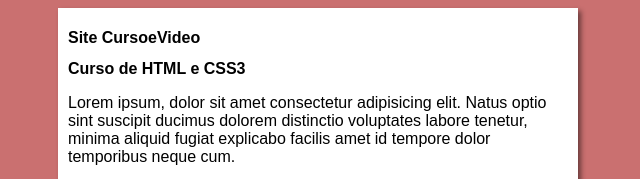
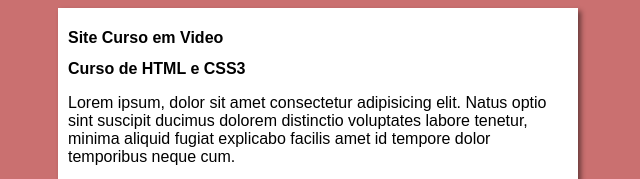
Before and after one commit to Dev1Bizarro/Ola-Mundo-, a plain HTML site: page index.html in a window 1280 px wide. Shown: the top 179 px of the page, 322-962 px from the left. Drawn offline with Linux system fonts and the light colour scheme.

Commit message:
Update index.html

```diff
--- a/index.html
+++ b/index.html
@@ -10,7 +10,7 @@
 <body>
     <main>
         <header>
-            <h1>Site CursoeVideo</h1>
+            <h1>Site Curso em Video</h1>
         </header>
         <article>
             <h2>Curso de HTML e CSS3</h2>
```
